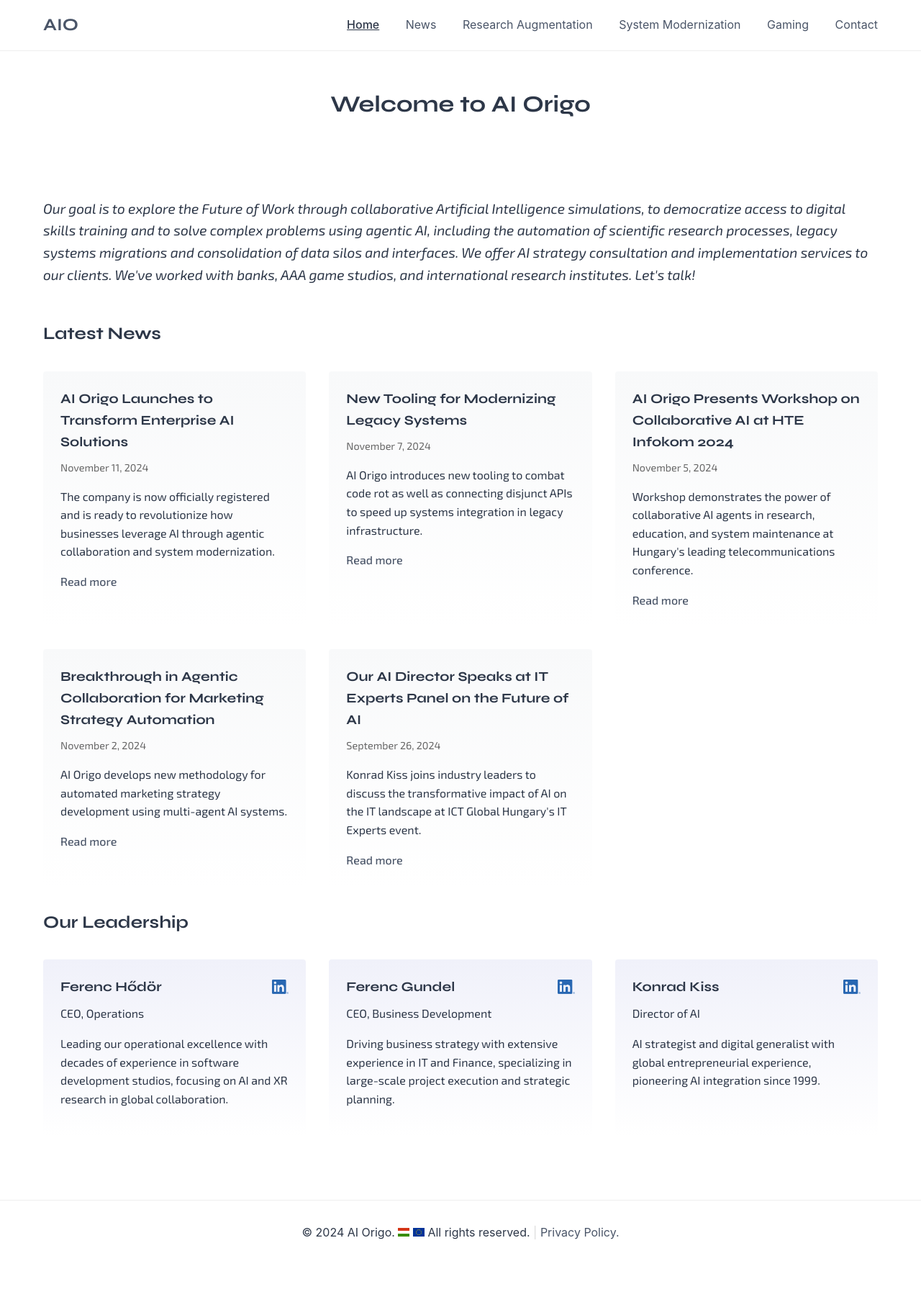
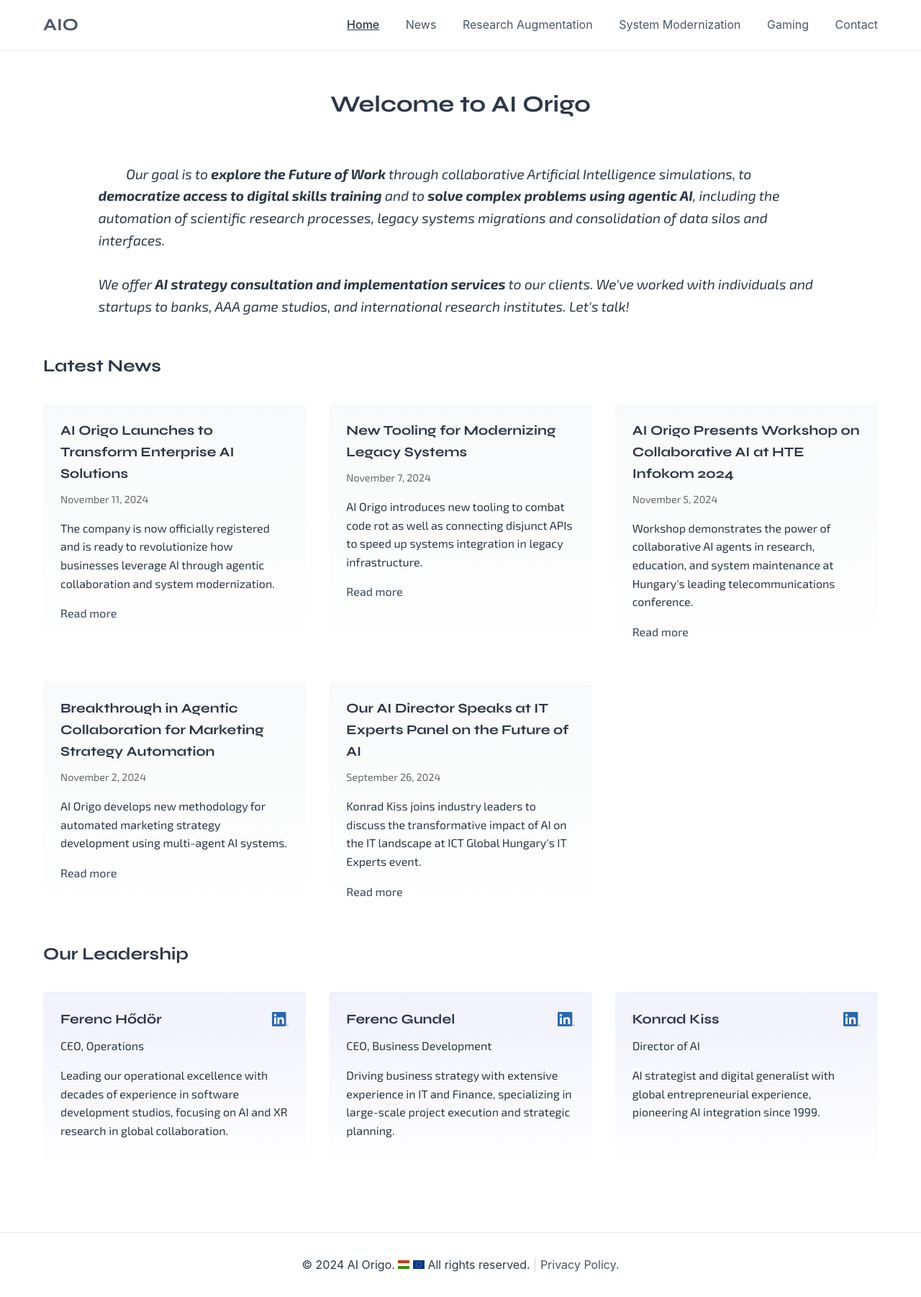
Before and after one commit to AI-Origo/aio-website, a Jekyll site: the page built from _pages/index.md, in a window 1280 px wide. Shown: the whole page at 72% size. Built offline with Jekyll 4.4.1, drawn with Linux system fonts in a browser that asks for light colours; our own code applies the rules of GitHub Pages for plain Markdown files; before the commit the page ends 1758 px from its top, so only the background shows below that.

Commit message:
Intro refinement

```diff
--- a/_pages/index.md
+++ b/_pages/index.md
@@ -5,7 +5,7 @@
 ---
 
 <div class="intro">
-  <p>Our goal is to explore the Future of Work through collaborative Artificial Intelligence simulations, to democratize access to digital skills training and to solve complex problems using agentic AI, including the automation of scientific research processes, legacy systems migrations and consolidation of data silos and interfaces. We offer AI strategy consultation and implementation services to our clients. We've worked with banks, AAA game studios, and international research institutes. Let's talk!</p>
+  <p>Our goal is to <strong>explore the Future of Work</strong> through collaborative Artificial Intelligence simulations, to <strong>democratize access to digital skills training</strong> and to <strong>solve complex problems using agentic AI</strong>, including the automation of scientific research processes, legacy systems migrations and consolidation of data silos and interfaces.<br><br>We offer <strong>AI strategy consultation and implementation services</strong> to our clients. We've worked with individuals and startups to banks, AAA game studios, and international research institutes. Let's talk!</p>
 </div>
 
 ## Latest News
--- a/_sass/_base.scss
+++ b/_sass/_base.scss
@@ -120,10 +120,12 @@
 
 div.intro {
     p {
-        margin-top: 3rem;
         margin-bottom: 3rem;
         font-style: italic;
         font-size: 1.2rem;
+        text-indent: 2em;
+        margin-left: 4em;
+        margin-right: 4em;
     }
 }
 
```
